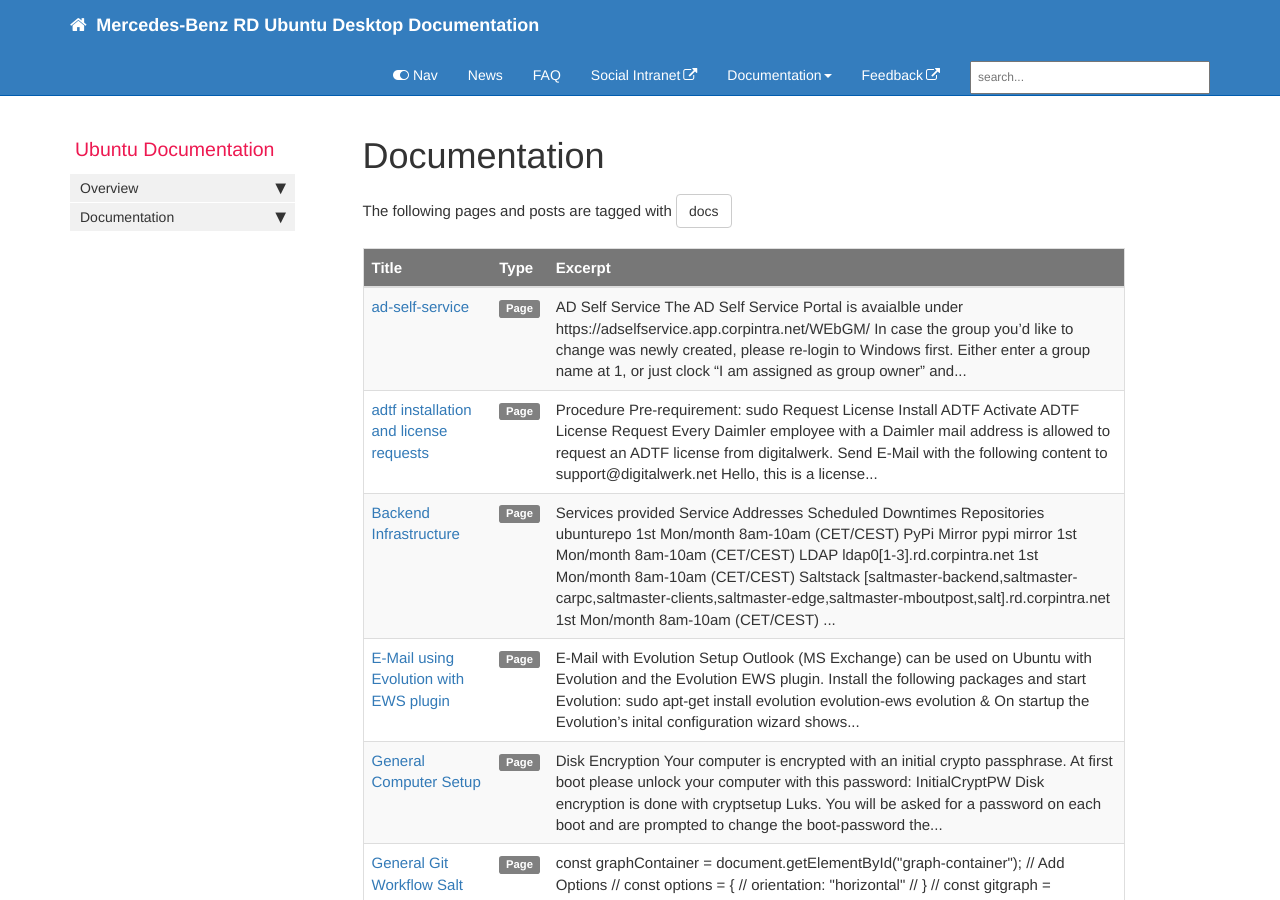
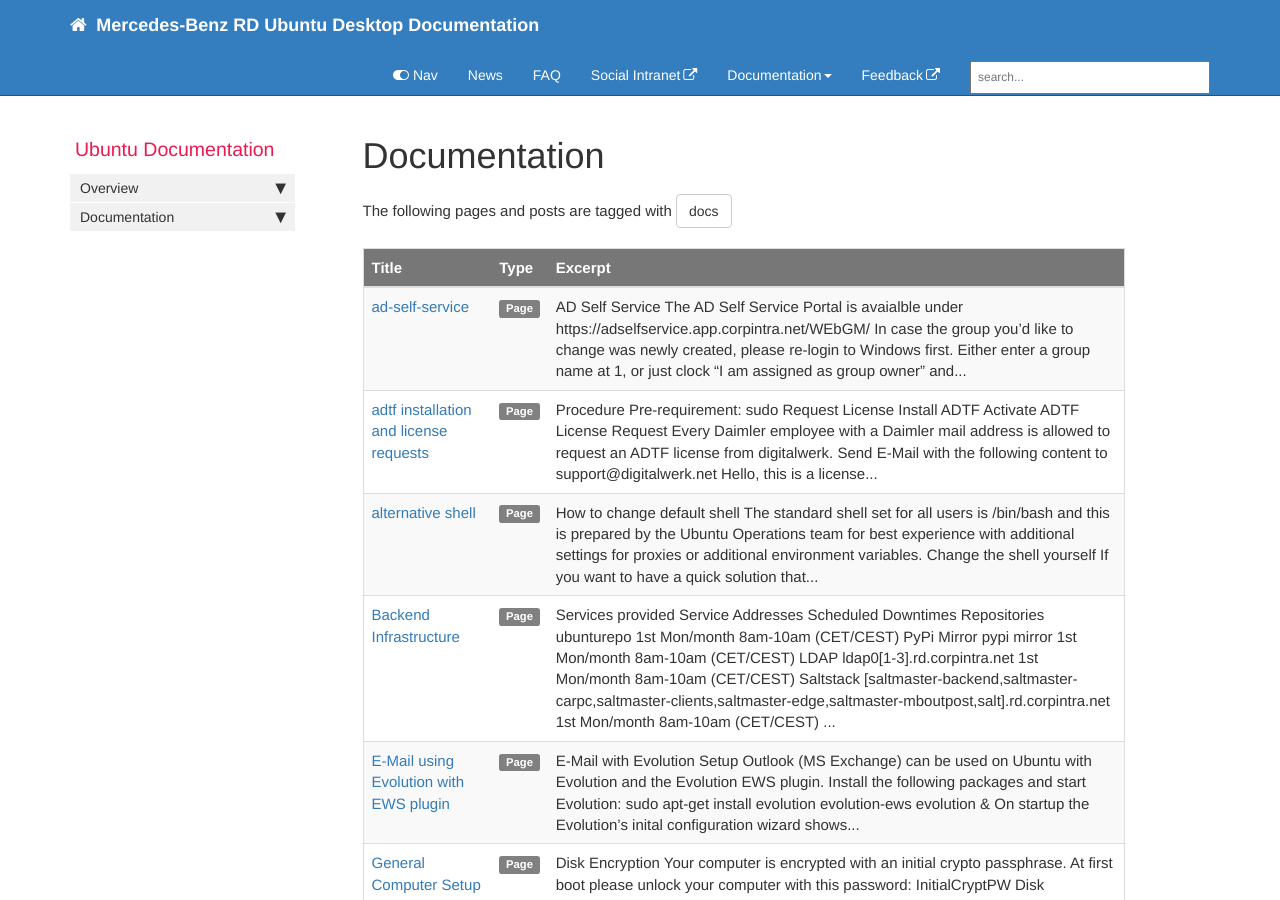
Before and after one commit to RajputPawan/Prometheus, a Jekyll site: the page built from pages/tags/tag_docs.md, in a window 1280 px wide and 900 px high. Built offline with Jekyll 4.4.1, drawn with Linux system fonts in a browser that asks for light colours; comment, search, counter and statistics services are not loaded.

Commit message:
add docs on how to change default shell

````diff
--- a/_data/sidebars/default_sidebar.yml
+++ b/_data/sidebars/default_sidebar.yml
@@ -69,6 +69,10 @@
       url: /hibernate.html
       output: web, pdf
 
+    - title: Alternative default shell
+      url: /shell.html
+      output: web, pdf
+
     - title: MAC address passthrough
       url: /macaddress_passthrough.html
       output: web, pdf
--- a/_data/topnav.yml
+++ b/_data/topnav.yml
@@ -24,6 +24,8 @@
           url: /nvidia.html
         - title: Enable Hibernate
           url: /hibernate.html
+        - title: Alternative default shell
+          url: /shell.html
         - title: MAC address passthrough
           url: /macaddress_passthrough.html
         - title: Evolution with EWS plugin
--- /dev/null
+++ b/pages/docs/alternative_shell.md
@@ -0,0 +1,60 @@
+---
+title: alternative shell
+permalink: shell.html
+sidebar: default_sidebar
+tags: [docs]
+keywords: shell, bash, fish, zsh
+last_updated: Feburary 8, 2022
+toc: true
+folder: docs
+---
+
+## How to change default shell
+
+The standard shell set for all users is /bin/bash and this is prepared by the
+Ubuntu Operations team for best experience with additional settings for proxies
+or additional environment variables.
+
+## Change the shell yourself
+
+If you want to have a quick solution that does not impact behavior on "remote" systems
+you can easily just add a simple line to your `~/.bashrc` that forks another shell:
+
+```bash
+# this enables zsh and prevents forking again if zsh is configured to source your
+# ~/.bashrc --> it checks if ZSH_VERSION is not set and then forks runs the zsh.
+if [ -z "$ZSH_VERSION" ]; then exec /usr/bin/zsh; fi
+```
+
+```bash
+# this enables fish
+exec /usr/bin/fish
+# there is no if;then like with zsh possible as fish syntax does not understand
+# then and fi.
+```
+
+## Have it changed within ldap infrastructure
+
+You alo have the possibility to change the default shell to zsh on *all* machines at once.
+This must be handeled by the Ubuntu operations support staff but then you are defaulting
+to the zsh everywhere. This might produce issues when logging into a system that uses the
+same ldap infrastructure but no zsh is installed. Therefore you should be really sure that
+all machines that you are using are either Ubuntu RD devices or you need to make sure zsh
+is always installed.
+
+Currently only zsh is supported as only zsh is installed on every RD Ubuntu device (besides
+/bin/sh and /bin/bash).
+
+To request this change you can open a "generic service request".
+[Link](./requests.html) to requests how-to page. (Click "Other")
+
+Text for ticket
+
+```text
+As I am more used to the zsh shell I prefer to have my user updated to zsh within the ldap db.
+Please change the default shell of my user to /usr/bin/zsh
+
+Please apply to my user: <userid>
+
+Thank you
+```
````
